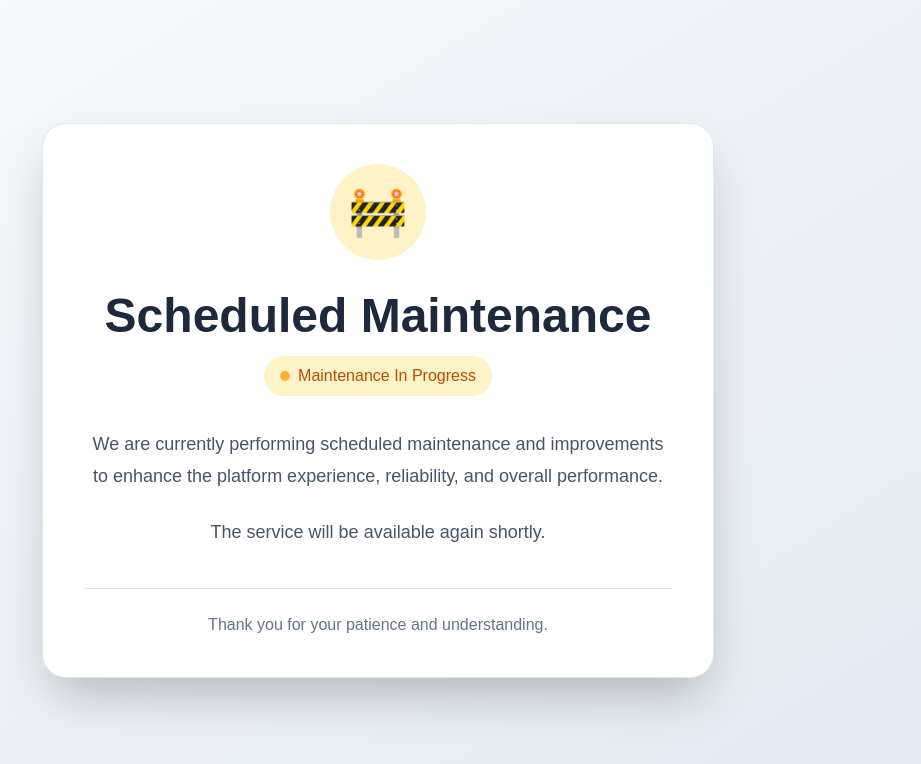
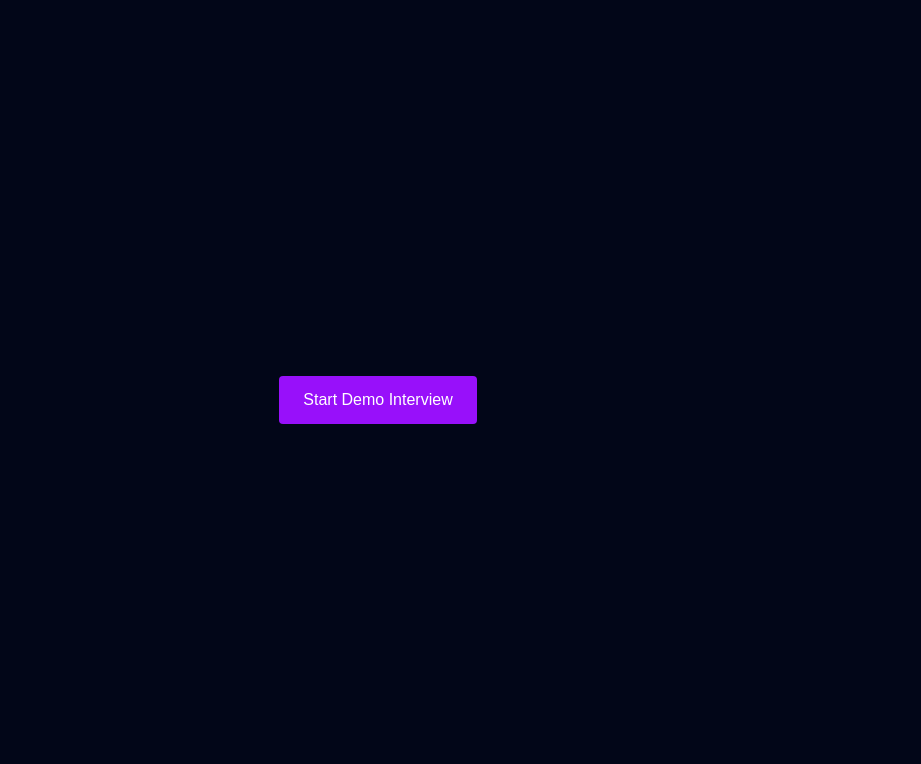
Before and after one commit to MRSE435/AI-INTERVIEW-SYSTEM, a Next.js app: page / in a window 1280 px wide. Shown: the top 764 px of the page, without its empty margins (262-1183 px from the left). Built offline with nearby package versions, Linux system fonts and the light colour scheme.

Commit message:
done with maintanance

```diff
--- a/app/layout.js
+++ b/app/layout.js
@@ -17,7 +17,7 @@ export const metadata = {
 };
 
 export default function RootLayout({ children }) {
-    const maintenanceMode = true;
+    const maintenanceMode = false;
   return (
     <html
       lang="en"
--- a/package.json
+++ b/package.json
@@ -14,7 +14,7 @@
   },
   "devDependencies": {
     "@tailwindcss/postcss": "^4",
-    "babel-plugin-react-compiler": "1.0.0",
+    "babel-plugin-react-compiler": "^1.0.0",
     "tailwindcss": "^4"
   }
 }
```
Also changed, not shown: 1 other file (tests, documents, lock files or other folders).
